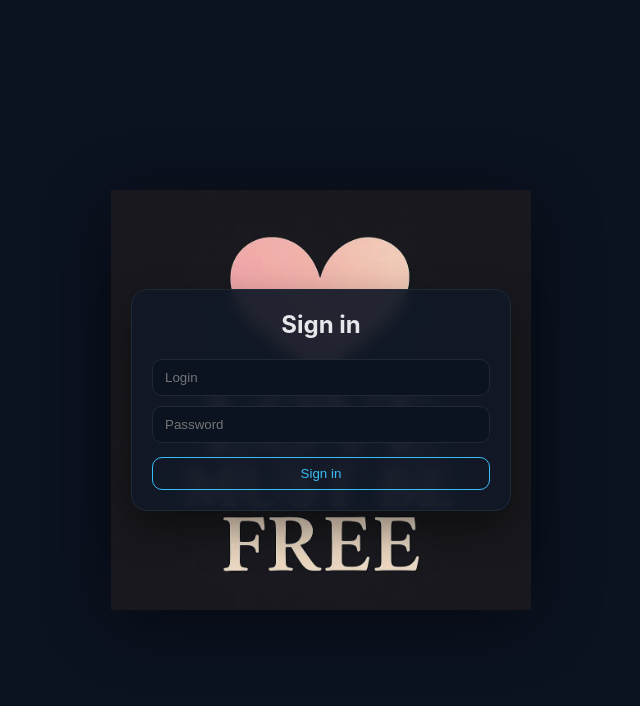
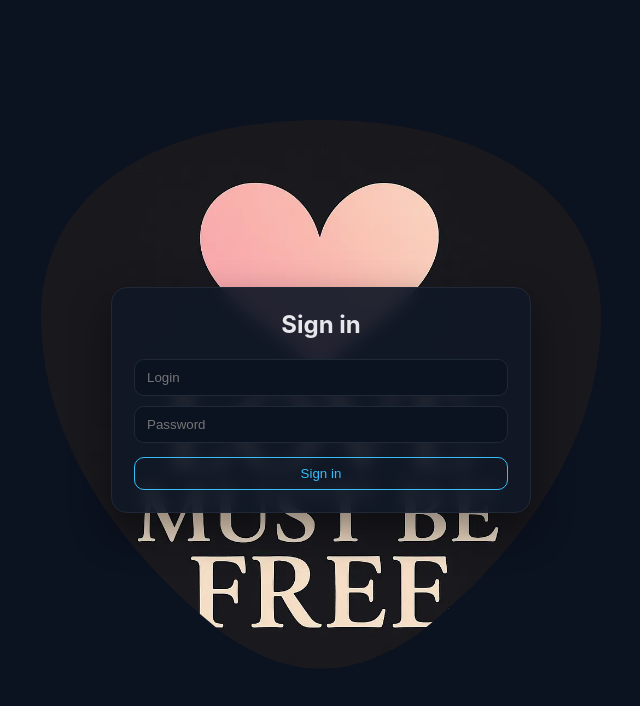
Before and after one commit to Jorgor-prog/LOVE_MUST_BE_FREE_v2, a Next.js app: page /login in a window 1280 px wide. Shown: the top 706 px of the page, without its empty margins (319-959 px from the left). Built offline with nearby package versions, Linux system fonts and the light colour scheme.

Commit message:
Update page.tsx

```diff
--- a/app/login/page.tsx
+++ b/app/login/page.tsx
@@ -38,7 +38,25 @@ export default function LoginPage(){
       position:'relative',
       overflow:'hidden'
     }}>
-      {/* Центрированное лого за формой */}
+      {/* БОЛЬШОЕ ЛОГО-ЩИТ ЗА ФОРМОЙ */}
+      <svg
+        aria-hidden
+        width="0" height="0" style={{position:'absolute'}}
+      >
+        <defs>
+          <clipPath id="shield" clipPathUnits="objectBoundingBox">
+            {/* Щит: верх круглый, низ острый */}
+            <path d="
+              M 0.5,0
+              C 0.78,0.0 1.0,0.12 1.0,0.35
+              C 1.0,0.58 0.85,0.78 0.67,0.92
+              C 0.55,1.0 0.45,1.0 0.33,0.92
+              C 0.15,0.78 0.0,0.58 0.0,0.35
+              C 0.0,0.12 0.22,0.0 0.5,0.0 Z" />
+          </clipPath>
+        </defs>
+      </svg>
+
       <div
         aria-hidden
         style={{
@@ -46,22 +64,21 @@ export default function LoginPage(){
           left:'50%',
           top:'50%',
           transform:'translate(-50%,-50%)',
-          width:'min(48vw, 420px)',
-          height:'min(48vw, 420px)',
-          display:'grid',
-          placeItems:'center',
-          opacity:.95,
-          pointerEvents:'none',   // чтобы клики попадали в форму
+          width:'min(62vw, 560px)',
+          height:'min(62vw, 560px)',
+          clipPath:'url(#shield)',
+          opacity:0.98,
+          filter:'drop-shadow(0 28px 60px rgba(0,0,0,.55))',
+          pointerEvents:'none',
           zIndex:0
         }}
       >
         <Image
           src="/images/Logo_1.webp"
           alt=""
-          width={420}
-          height={420}
+          fill
           priority
-          style={{objectFit:'contain', width:'100%', height:'100%', filter:'drop-shadow(0 12px 36px rgba(0,0,0,.5))'}}
+          style={{objectFit:'cover'}}
         />
       </div>
 
@@ -71,11 +88,11 @@ export default function LoginPage(){
         style={{
           position:'relative',
           zIndex:1,
-          width:'min(92vw, 380px)',
+          width:'min(92vw, 420px)',
           background:'rgba(17,24,39,.92)',
           border:'1px solid #1f2937',
           borderRadius:16,
-          padding:20,
+          padding:22,
           color:'#e5e7eb',
           boxShadow:'0 18px 40px rgba(0,0,0,.45)',
           backdropFilter:'blur(8px)'
```
